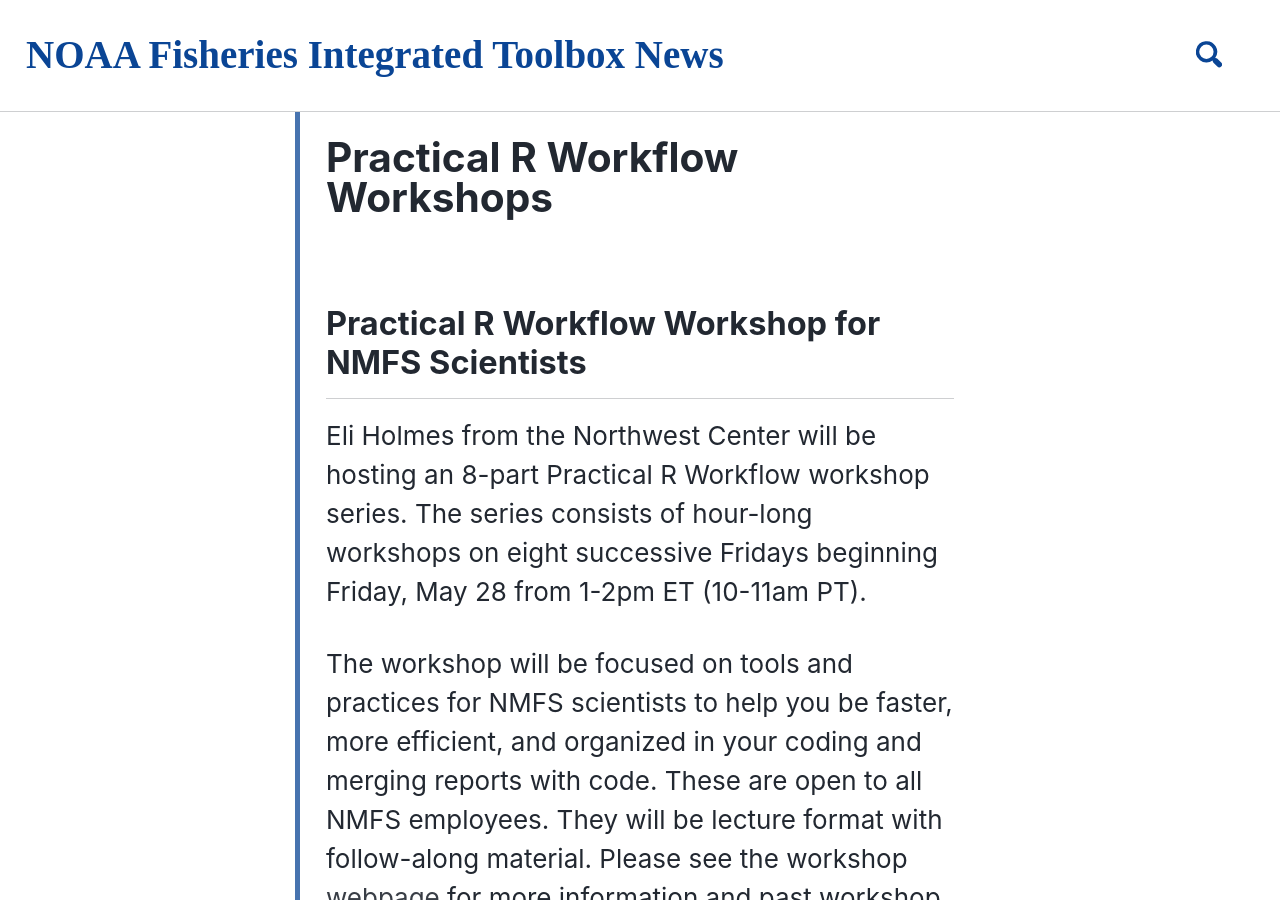
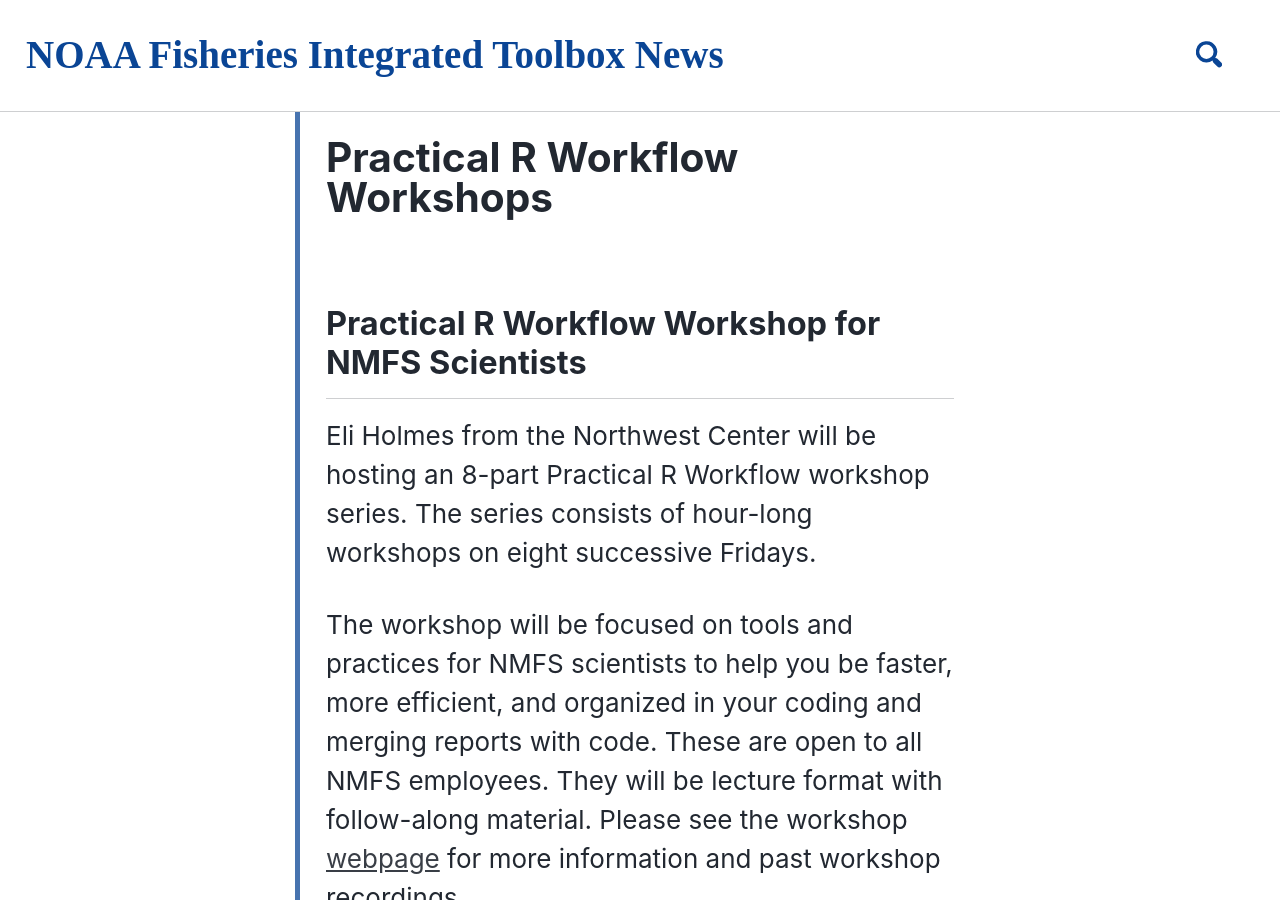
Before and after one commit to noaa-fit-news/noaa-fit-news.github.io, a Jekyll site: the page built from _posts/2021-06-02-practical-R-workflow.md, in a window 1280 px wide and 900 px high. Built offline with Jekyll 4.4.1, drawn with Linux system fonts in a browser that asks for light colours; cached includes are drawn as plain includes; nearby versions of some CDN libraries.

Commit message:
Update 2021-06-02-practical-R-workflow.md

```diff
--- a/_posts/2021-06-02-practical-R-workflow.md
+++ b/_posts/2021-06-02-practical-R-workflow.md
@@ -8,7 +8,7 @@ tags:
 ---
 ## Practical R Workflow Workshop for NMFS Scientists
 
-Eli Holmes from the Northwest Center will be hosting an 8-part Practical R Workflow workshop series. The series consists of hour-long workshops on eight successive Fridays beginning Friday, May 28 from 1-2pm ET (10-11am PT).
+Eli Holmes from the Northwest Center will be hosting an 8-part Practical R Workflow workshop series. The series consists of hour-long workshops on eight successive Fridays.
 
 The workshop will be focused on tools and practices for NMFS scientists to help you be faster, more efficient, and organized in your coding and merging reports with code. These are open to all NMFS employees. They will be lecture format with follow-along material. Please see the workshop [webpage](https://rverse-tutorials.github.io/RWorkflow-NWFSC-2021/) for more information and past workshop recordings.
 
```
